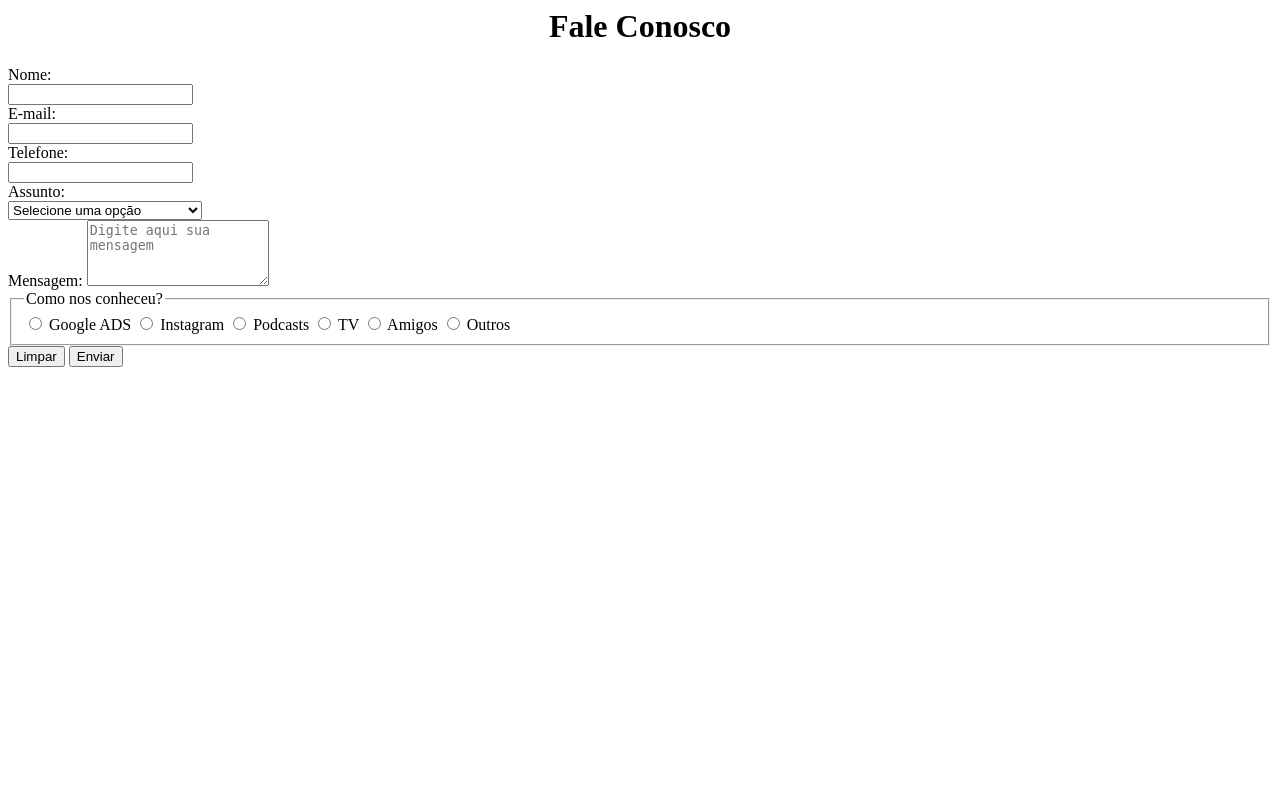
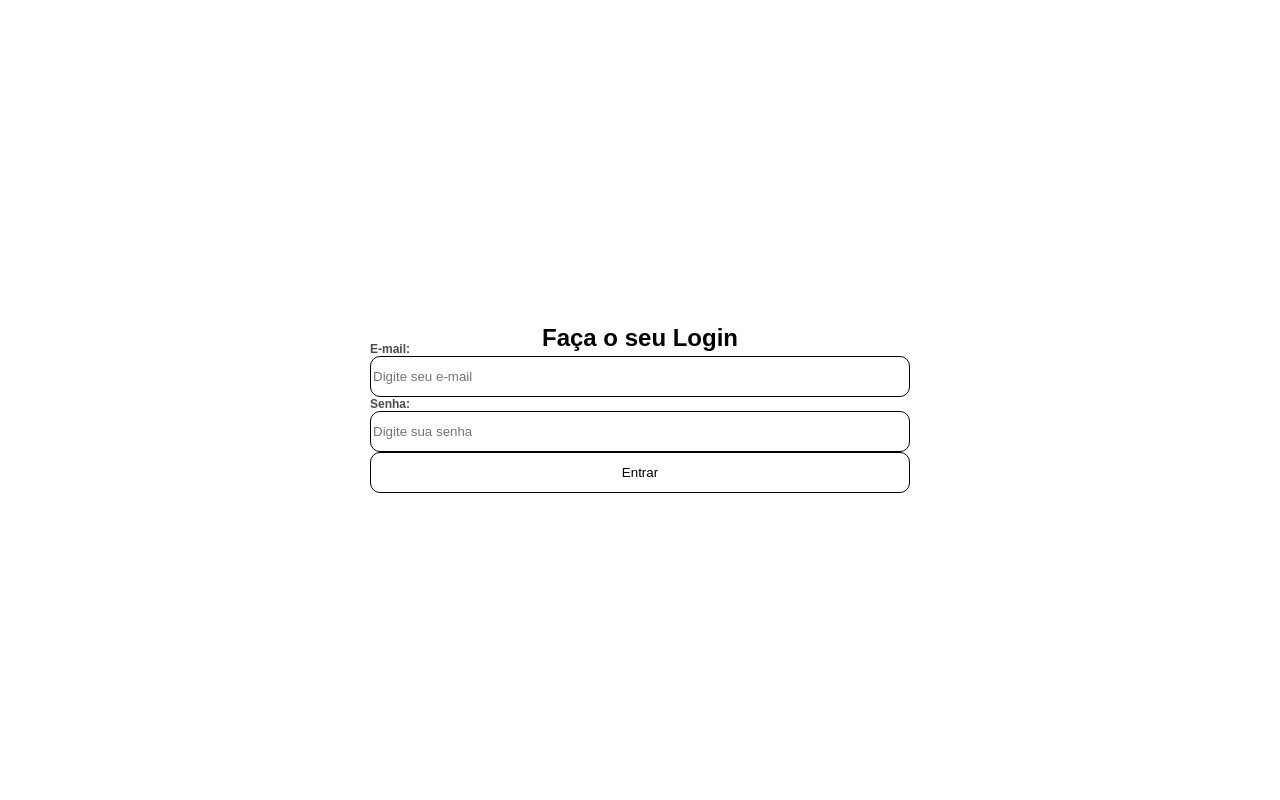
Before and after one commit to David-Castanheira/AC2-DevOps, a Flask app: page / in a window 1280 px wide. Run offline with Flask 3, Linux system fonts and the light colour scheme.

Commit message:
Inclusao do arquivo styles.css

```diff
--- a/controllers.py
+++ b/controllers.py
@@ -10,15 +10,12 @@
 def confirm():
     print('processando requisição POST')
     pprint(request.form)
-    name = request.form.get('nome')
-    telefone = request.form.get('telefone')
-    accept_whatsapp = request.form.get('accept-whatsapp')
-    print('checkbox whatsapp', accept_whatsapp)
+    email = request.form.get('email')
+    senha = request.form.get('senha')
 
     dados = {
-        'name': name,
-        'telefone': telefone,
-        'accept_whatsapp': accept_whatsapp
+        'email': email,
+        'senha': senha
     }
 
-    return render_template('index.html')
+    return render_template('index.html', **dados)
--- /dev/null
+++ b/styles.css
@@ -0,0 +1,60 @@
+* {
+  font-family: Arial, Helvetica, sans-serif;
+}
+
+#conteudo {
+  display: flex;
+  flex-direction: column;
+  justify-content: space-between;
+  height: 100%;
+}
+
+.formulario {
+    max-width: 540px;
+    box-sizing: border-box;
+    display: block;
+    margin-right: auto;
+    margin-left: auto;
+    padding-top: 300px;
+    flex-direction: row;
+    flex-wrap: wrap;
+  }
+
+  #senha {
+    appearance: textfield;
+  }
+
+  label {
+    font-size: 0.75em;
+    font-weight: 700;
+    color: #4a4a4a;
+  }
+
+  h1 {
+    font-size: 1.5em;
+    text-align: center;
+    margin-bottom: -10px;
+  }
+
+  input {
+    min-height: 1.3em;
+    width: 100%;
+    border-radius: 10px;
+    border: 0.5px solid #000;
+    padding-top: 12px;
+    padding-bottom: 12px;
+    background-color: #FFF;
+  }
+
+  #button {
+    display: flex;
+    justify-content: center;
+    gap: 14px;
+    width: 100%;
+    background: linear-gradient(90deg, #6409a0, #f1850a);
+    margin-top: 20px !important;
+  }
+
+  button[type="submit"] {
+    border-radius: 15px;
+  }
--- a/styles/styles.css
+++ /dev/null
@@ -1,3 +0,0 @@
-.titulo-formulario {
-    text-align: center;
-}
--- a/templates/formulario.html
+++ b/templates/formulario.html
@@ -1,70 +1,20 @@
 <div class="formulario">
-    <h1 class="titulo-formulario">Fale Conosco</h1>
+    <h1 class="titulo-formulario">Faça o seu Login</h1>
     <form action="/index.html" method="POST">
-        <link rel="stylesheet" type="text/css" href="styles.css">
+        <link rel="stylesheet" type="text/css" href="/styles.css">
+
       <div>
-        <label for="nome" for="nome">Nome: </label><br />
-        <input id="nome" type="text" name="nome" required /><br />
+        <label id="email" for="email">E-mail: </label><br />
+        <input class="email" type="email" name="email" placeholder="Digite seu e-mail" required /><br />
       </div>
 
       <div>
-        <label id="email" for="email">E-mail: </label><br />
-        <input class="email" type="email" name="email" required /><br />
+        <label id="senha" for="senha">Senha: </label><br />
+        <input class="senha" type="password" name="senha" placeholder="Digite sua senha" required />
       </div>
 
-      <div>
-        <label id="telefone" for="telefone">Telefone: </label><br />
-        <input class="telefone" type="number" name="telefone" required />
-      </div>
-
-      <div>
-        <label id="assunto" for="assunto">Assunto: </label><br />
-        <select class="assunto" name="assunto" id="assunto-dropdown" required>
-          <option id="selecionar-opcao">Selecione uma opção</option>
-          <option id="atendimento" value="1">Atendimento ao cliente</option>
-          <option id="secretaria-grad" value="2">
-            Secretaria de graduação
-          </option>
-          <option id="secretaria-pos" value="3">
-            Secretaria de pós-graduação
-          </option>
-          <option id="financeiro" value="4">Financeiro</option>
-          <option id="ouvidoria" value="5">Ouvidoria</option>
-        </select>
-      </div>
-
-      <div>
-        <label id="mensagem" for="mensagem">Mensagem: </label>
-        <textarea
-          class="mensagem"
-          name="mensagem"
-          placeholder="Digite aqui sua mensagem"
-          minlength="50"
-          maxlength="500"
-          rows="4"
-          required
-        ></textarea>
-      </div>
-
-      <fieldset>
-        <legend class="como-nos-conheceu">Como nos conheceu?</legend>
-        <input type="radio" name="marketing" id="google-ads" value="1" />
-        <label for="google-ads">Google ADS</label>
-        <input type="radio" name="marketing" id="instagram" value="2" />
-        <label for="instagram">Instagram</label>
-        <input type="radio" name="marketing" id="podcasts" value="3" />
-        <label for="podcasts">Podcasts</label>
-        <input type="radio" name="marketing" id="tv" value="4" />
-        <label for="tv">TV</label>
-        <input type="radio" name="marketing" id="amigos" value="5" />
-        <label for="amigos">Amigos</label>
-        <input type="radio" name="marketing" id="outros" value="6" />
-        <label for="outros">Outros</label>
-      </fieldset>
-
       <div id="botoes">
-        <input type="reset" name="botao" value="Limpar" class="limpar" />
-        <input type="submit" name="botao" value="Enviar" class="enviar" />
+        <input type="submit" name="botao" value="Entrar" class="entrar" />
       </div>
     </form>
   </div>
```
Also changed, not shown: templates/index.html (+1 -13 lines).
